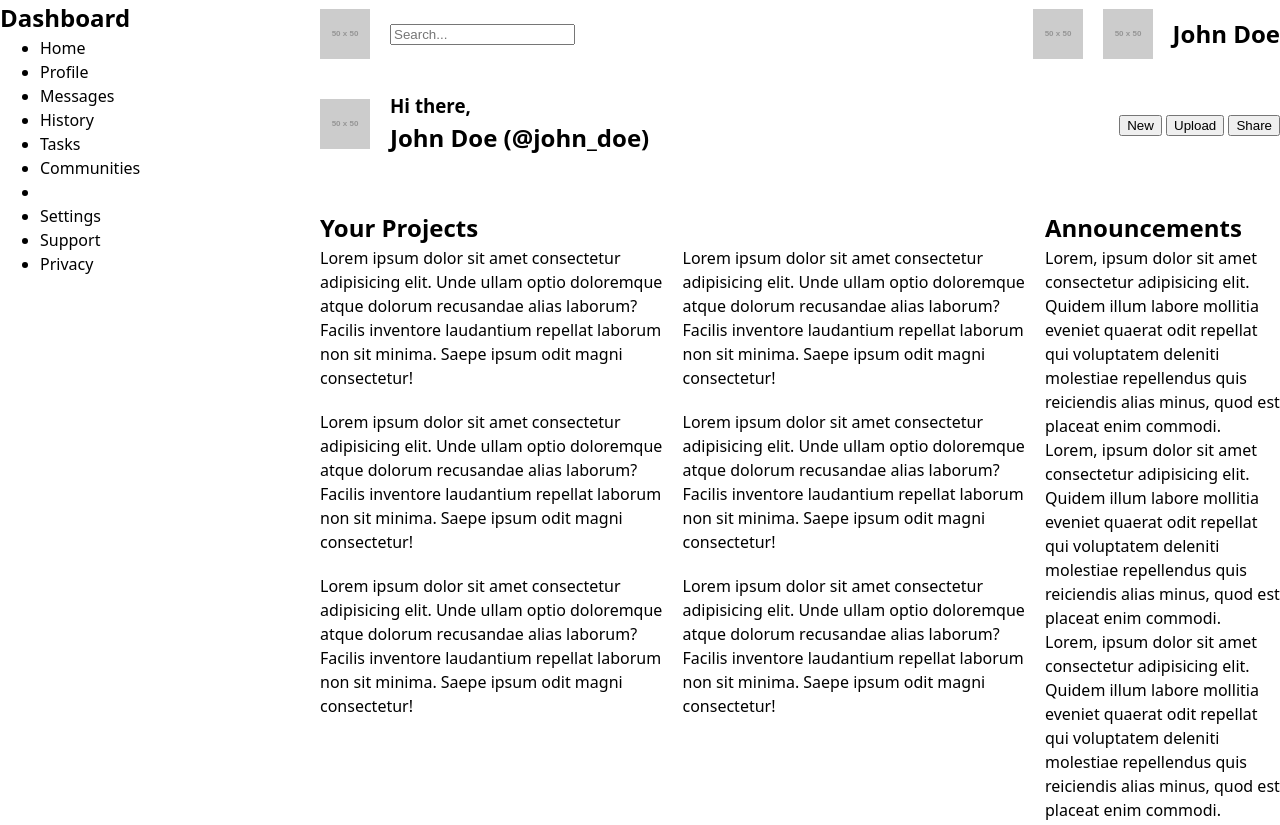
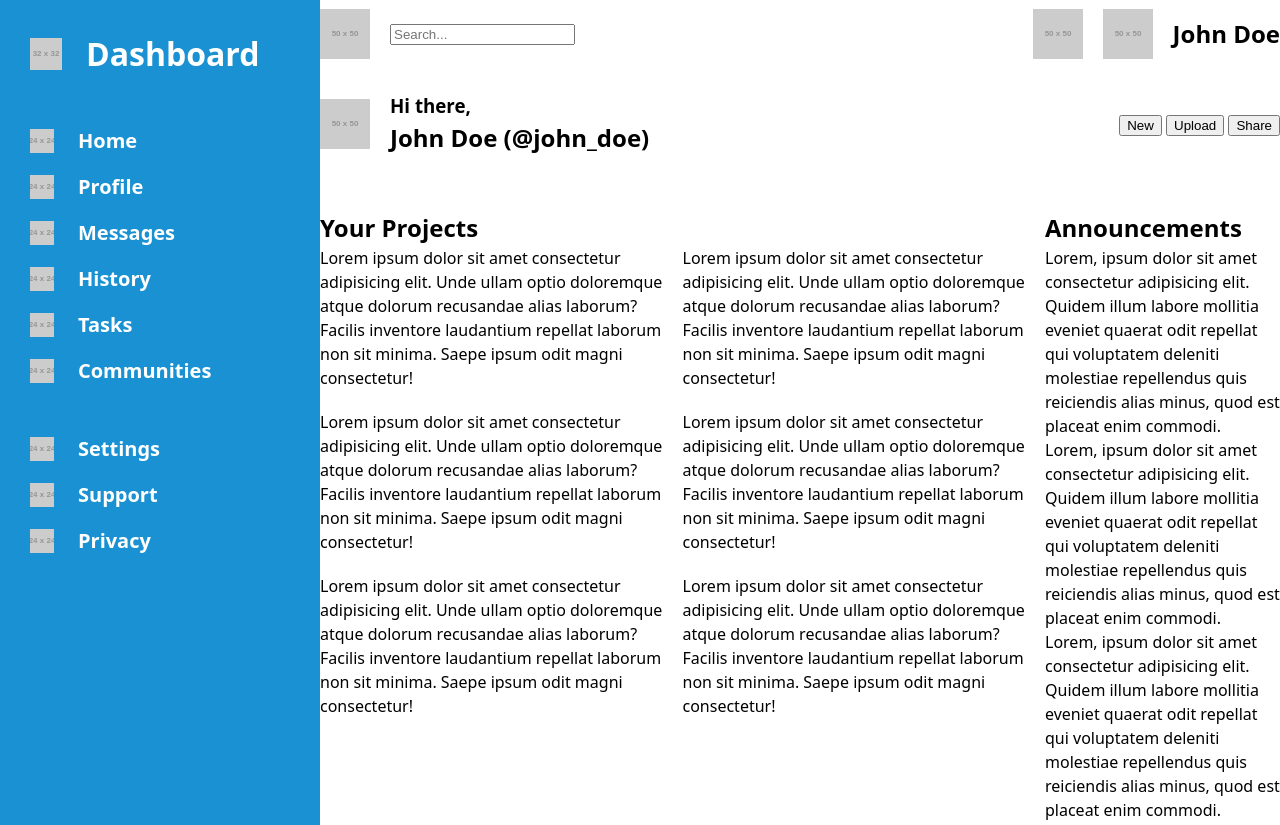
Before and after one commit to sane-being/Admin-Dashboard, a plain HTML site: page index.html in a window 1280 px wide. Shown: the top 825 px of the page. Drawn offline with Linux system fonts and the light colour scheme; placeholder pictures from the web are drawn by us.

Commit message:
feat: implement grid layout and basic styling for dashboard
- Create grid-based layout with sidebar, header, and main content areas
- Style sidebar with navigation links and branding
- Add header with search, user info, and action buttons
- Structure main content with projects, announcements, and trending sections
- Apply initial styling for layout and component positioning

```diff
--- a/css/style.css
+++ b/css/style.css
@@ -9,6 +9,40 @@
 
 .sidebar {
   grid-area: sidebar;
+  background-color: hsl(201, 79%, 46%);
+  color: hsl(0, 0%, 100%);
+  padding: 30px;
+  display: flex;
+  flex-direction: column;
+  gap: 48px;
+
+  .sidebar-header {
+    display: flex;
+    align-items: center;
+    gap: 24px;
+
+    h1 {
+      font-size: 32px;
+      font-weight: bold;
+    }
+  }
+
+  ul {
+    list-style: none;
+    padding: 0;
+    margin: 0;
+    display: flex;
+    flex-direction: column;
+    gap: 16px;
+    font-weight: bold;
+
+    li {
+      display: flex;
+      align-items: center;
+      gap: 24px;
+      font-size: 20px;
+    }
+  }
 }
 
 .header {
--- a/index.html
+++ b/index.html
@@ -11,22 +11,22 @@
   <div class="container">
     <aside class="sidebar">
       <div class="sidebar-header">
+        <img src="https://placehold.co/32" alt="">
         <h1>Dashboard</h1>
       </div>
-      <div class="sidebar-body">
-        <ul>
-          <li>Home</li>
-          <li>Profile</li>
-          <li>Messages</li>
-          <li>History</li>
-          <li>Tasks</li>
-          <li>Communities</li>
-          <li> </li>
-          <li>Settings</li>
-          <li>Support</li>
-          <li>Privacy</li>
-        </ul>
-      </div>
+      <ul>
+        <li><img src="https://placehold.co/24" alt=""> Home</li>
+        <li><img src="https://placehold.co/24" alt=""> Profile</li>
+        <li><img src="https://placehold.co/24" alt=""> Messages</li>
+        <li><img src="https://placehold.co/24" alt=""> History</li>
+        <li><img src="https://placehold.co/24" alt=""> Tasks</li>
+        <li><img src="https://placehold.co/24" alt=""> Communities</li>
+      </ul>
+      <ul>
+        <li><img src="https://placehold.co/24" alt=""> Settings</li>
+        <li><img src="https://placehold.co/24" alt=""> Support</li>
+        <li><img src="https://placehold.co/24" alt=""> Privacy</li>
+      </ul>
     </aside>
     <header class="header">
       <div class="header-upper-row">
```
